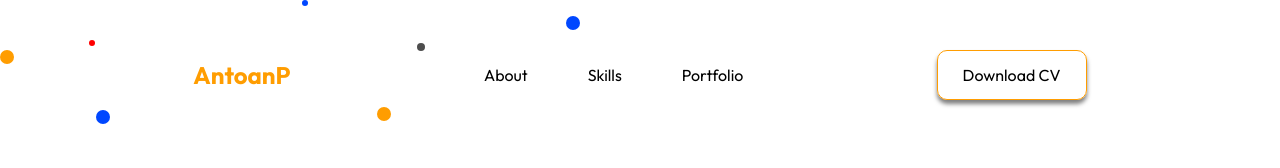
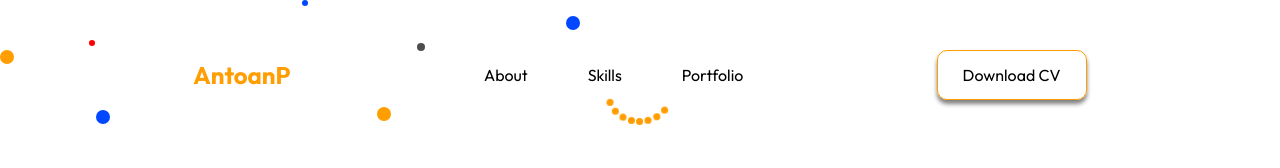
Before and after one commit to antoanparashkevov/antoanp-nextjs, a Next.js app: page / in a window 1280 px wide. Shown: the top 168 px of the page. Built offline with nearby package versions, Linux system fonts and the light colour scheme.

Commit message:
BaseSpinner when submitting form data

```diff
--- /dev/null
+++ b/src/components/UI/BaseSpinner.js
@@ -0,0 +1,31 @@
+import styles from './BaseSpinner.module.scss'
+import {createPortal} from 'react-dom';
+import {Fragment} from "react";
+
+const BaseSpinnerTemplate = () => {
+    return (
+        <div className={styles['spinner']}>
+            <div className={styles['lds-roller']}>
+                <div></div>
+                <div></div>
+                <div></div>
+                <div></div>
+                <div></div>
+                <div></div>
+                <div></div>
+                <div></div>
+            </div>
+        </div>
+    )
+}
+
+const BaseSpinner = () => {
+
+    return (
+        <Fragment>
+            { createPortal(<BaseSpinnerTemplate />, document.getElementById('overlays'))}
+        </Fragment>
+    )
+}
+
+export default BaseSpinner;
--- /dev/null
+++ b/src/components/UI/BaseSpinner.module.scss
@@ -0,0 +1,96 @@
+@use '../../styles/variables';
+
+.spinner {
+    position: fixed;
+    top: 50px;
+    z-index: 100;
+    display: flex;
+    justify-content: center;
+    align-items: center;
+    width: 100%;
+}
+
+.lds-roller {
+    display: inline-block;
+    position: relative;
+    width: 80px;
+    height: 80px;
+}
+.lds-roller div {
+    animation: lds-roller 1.2s cubic-bezier(0.5, 0, 0.5, 1) infinite;
+    transform-origin: 40px 40px;
+}
+.lds-roller div:after {
+    content: " ";
+    display: block;
+    position: absolute;
+    width: 7px;
+    height: 7px;
+    border-radius: 50%;
+    background-color: variables.$primary-orange-color;
+    margin: -4px 0 0 -4px;
+}
+.lds-roller div:nth-child(1) {
+    animation-delay: -0.036s;
+}
+.lds-roller div:nth-child(1):after {
+    top: 63px;
+    left: 63px;
+}
+.lds-roller div:nth-child(2) {
+    animation-delay: -0.072s;
+}
+.lds-roller div:nth-child(2):after {
+    top: 68px;
+    left: 56px;
+}
+.lds-roller div:nth-child(3) {
+    animation-delay: -0.108s;
+}
+.lds-roller div:nth-child(3):after {
+    top: 71px;
+    left: 48px;
+}
+.lds-roller div:nth-child(4) {
+    animation-delay: -0.144s;
+}
+.lds-roller div:nth-child(4):after {
+    top: 72px;
+    left: 40px;
+}
+.lds-roller div:nth-child(5) {
+    animation-delay: -0.18s;
+}
+.lds-roller div:nth-child(5):after {
+    top: 71px;
+    left: 32px;
+}
+.lds-roller div:nth-child(6) {
+    animation-delay: -0.216s;
+}
+.lds-roller div:nth-child(6):after {
+    top: 68px;
+    left: 24px;
+}
+.lds-roller div:nth-child(7) {
+    animation-delay: -0.252s;
+}
+.lds-roller div:nth-child(7):after {
+    top: 63px;
+    left: 17px;
+}
+.lds-roller div:nth-child(8) {
+    animation-delay: -0.288s;
+}
+.lds-roller div:nth-child(8):after {
+    top: 56px;
+    left: 12px;
+}
+@keyframes lds-roller {
+    0% {
+        transform: rotate(0deg);
+    }
+    100% {
+        transform: rotate(360deg);
+    }
+}
--- a/src/components/home/ContactForm.js
+++ b/src/components/home/ContactForm.js
@@ -1,13 +1,20 @@
+import {Fragment, useState} from "react";
+
 import styles from "@/components/home/ContactForm.module.scss";
 
 //hooks
 import useInput from "@/hooks/use-input";
 
 //UI components
-import { FilledButton } from "@/components/UI/BaseButton";
+import {FilledButton} from "@/components/UI/BaseButton";
+import BaseSpinner from "@/components/UI/BaseSpinner";
 
 const ContactForm = () => {
     let formIsValid;
+
+    const [resolved, setResolved] = useState(false)
+    const [isLoading, setIsLoading] = useState(true);
+    const [error, setError] = useState(null);
 
     const {
         value: enteredEmail,
@@ -42,11 +49,51 @@ const ContactForm = () => {
         return hasError ? `${styles['form_control']} invalid` : styles['form_control'];
     }
 
+    const postMessage = async (dataToSubmit) => {
+
+        try {
+
+            setResolved(false);
+            setError(null);
+            setIsLoading(true)
+
+            const response = await fetch(`${process.env['NEXT_PUBLIC_FIREBASE_URI']}/applications.json`, {
+                method: 'POST',
+                headers: {
+                    'Content-Type': 'application/json'
+                },
+                body: JSON.stringify(dataToSubmit)//send the data in JSON format (mandatory)
+            });
+
+            if (response.ok) {
+                setResolved(true)
+                console.log('response >>> ', response)
+
+                //TODO uncomment when everything works as usual
+                // emailReset();
+                // budgetReset();
+                // messageReset();
+            } else {
+                throw new Error('Something went wrong, please try again later!')
+            }
+
+            const data = await response.json();
+            console.log('data >>> ', data)
+
+        } catch (error) {
+
+            console.log('error >>> ', error.message)
+            setError(error.message || 'Something went wrong!');
+        }
+
+        setIsLoading(false)
+    }
+
     const formSubmissionHandler = async (event) => {
 
         event.preventDefault();
 
-        if( formIsValid === false ) {
+        if (formIsValid === false) {
             return;
         }
 
@@ -60,31 +107,15 @@ const ContactForm = () => {
             message: enteredMessage
         }
 
-        const response = await fetch(`${process.env['NEXT_PUBLIC_FIREBASE_URI']}/applications.json`,{
-            method: 'POST',
-            headers: {
-                'Content-Type': 'application/json'
-            },
-            body: JSON.stringify(dataToSubmit)//send the data in JSON format (mandatory)
-        });
-
-        const data = await response.json();
-
-        console.log('response >>> ', response)
-        console.log('data >>> ', data)
-
-        if( response.ok && (response.status === 200 || response.status === 201) ) {
-
-            //TODO uncomment when everything works as usual
-            // emailReset();
-            // budgetReset();
-            // messageReset();
-        }
+        await postMessage(dataToSubmit);
     }
 
     return (
-        <form className={styles['contact_form']} onSubmit={ formSubmissionHandler }>
-            <div className={ formControlClasses(emailHasError) }>
+        <Fragment>
+            {isLoading && <BaseSpinner/>}
+            <form className={styles['contact_form']} onSubmit={formSubmissionHandler}>
+                {isLoading.toString()}
+                <div className={formControlClasses(emailHasError)}>
                     {emailHasError && <p>Please enter a valid non-empty email address!</p>}
                     <input
                         type="email"
@@ -96,7 +127,7 @@ const ContactForm = () => {
                         onBlur={emailBlurHandler}
                     />
                 </div>
-            <div className={ formControlClasses(budgetHasError) }>
+                <div className={formControlClasses(budgetHasError)}>
                     {budgetHasError && <p>Please enter a non-negative budget bigger than 0!</p>}
                     <input
                         type='number'
@@ -108,7 +139,7 @@ const ContactForm = () => {
                         onBlur={budgetBlurHandler}
                     />
                 </div>
-            <div className={ formControlClasses(messageHasError) }>
+                <div className={formControlClasses(messageHasError)}>
                     {messageHasError && <p>Please enter a valid non-empty message with at least 40 characters!</p>}
                     <textarea
                         id="message"
@@ -122,12 +153,13 @@ const ContactForm = () => {
                 <div className={styles['form_action']}>
                     <FilledButton
                         type='submit'
-                    disabled={ !formIsValid }
+                        disabled={!formIsValid}
                     >
                         Send
                     </FilledButton>
                 </div>
             </form>
+        </Fragment>
     )
 }
 
--- a/src/pages/_document.js
+++ b/src/pages/_document.js
@@ -6,6 +6,7 @@ export default function Document() {
       <Head />
       <body>
         {/*React portals*/}
+        <div id='backdrop' />
         <div id='overlays' />
         <Main />
         <NextScript />
```
Lines whose indentation alone changed are shown as unchanged.
